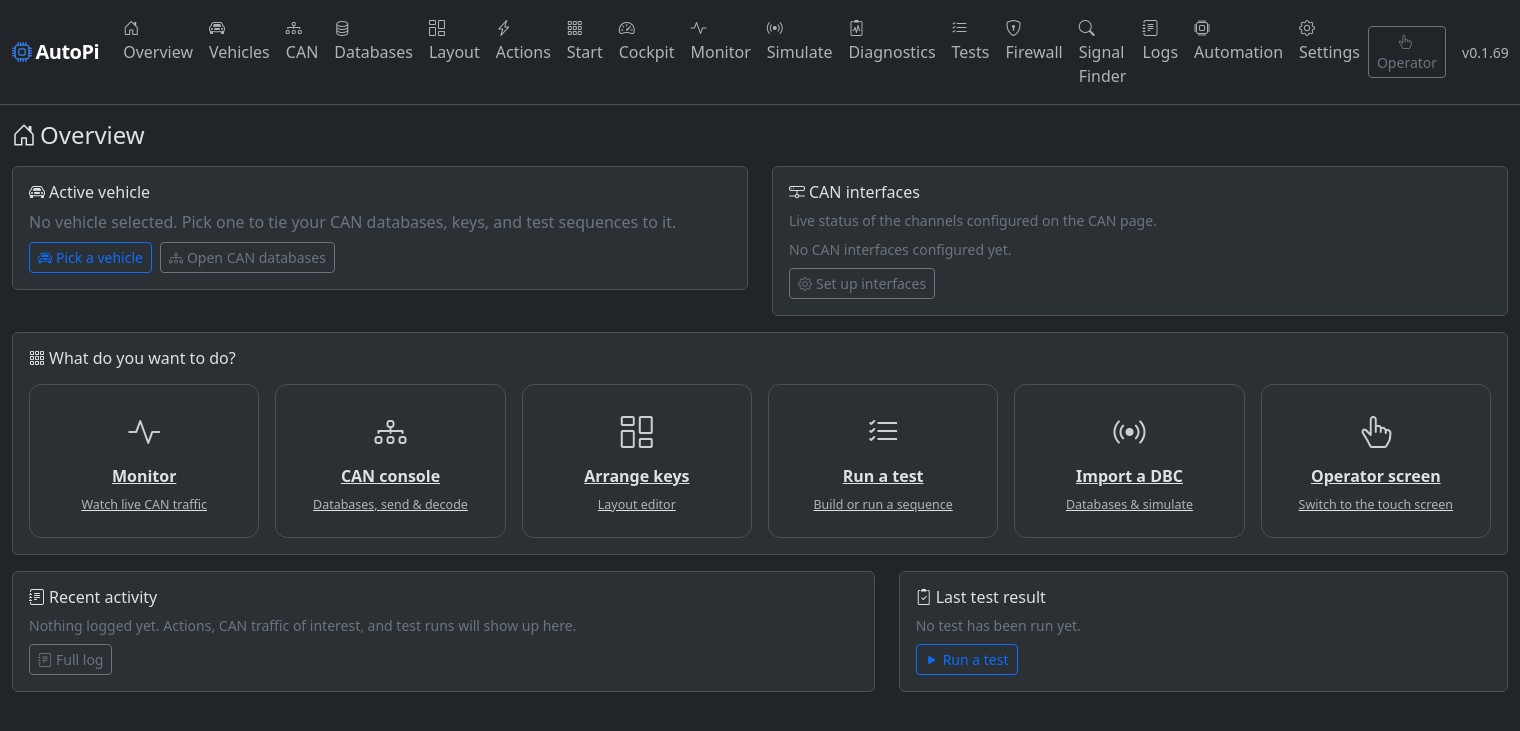
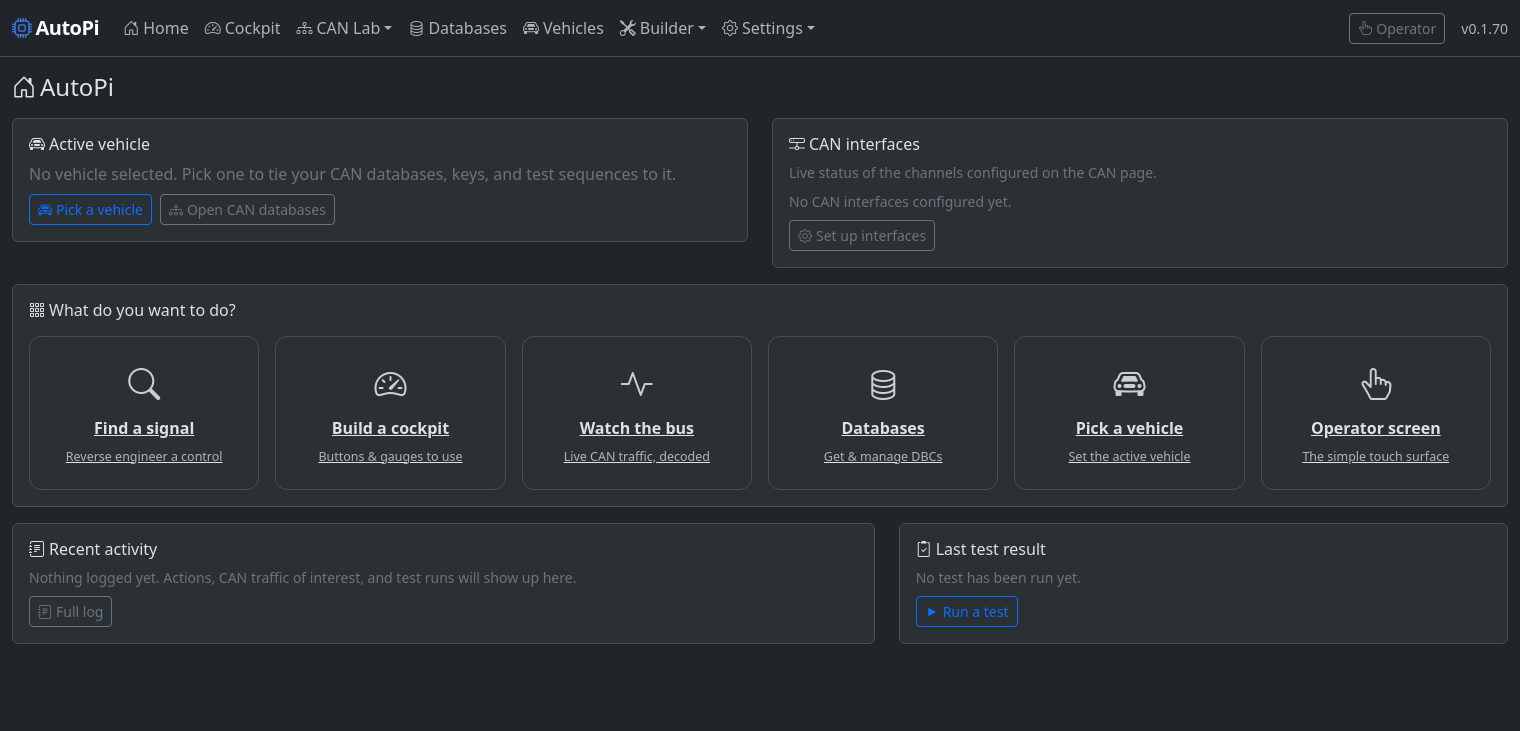
Before and after one commit to Syracuse3DPrintingOrg/autopi, a FastAPI app: page /overview in a window 1520 px wide. Shown: the top 731 px of the page. Run offline with FastAPI, Linux system fonts and the light colour scheme; some libraries are stand-ins or nearby versions.

Commit message:
CAN-first UI: consolidate 18-item nav to 7, task-based home, restate identity
Nav: eighteen flat items -> Home | Cockpit | CAN Lab (Signal Finder/Monitor/
Simulate/CAN console/Firewall/Diagnostics) | Databases | Vehicles | Builder
(generic actions/start/layout/automation/tests, tucked but kept for the fork) |
Settings. Home page leads with the real workflows (find a signal, build a
cockpit, watch the bus, databases, pick a vehicle).

AGENTS.md: restate AutoPi as a CAN-first vehicle tool with a preserved, forkable
generic action/driver/cockpit engine, and the device-aware operator-vs-builder
surfaces. Part of epic AutoPi-x3j. Bump to 0.1.70.

```diff
--- a/service/app/config.py
+++ b/service/app/config.py
@@ -13,7 +13,7 @@ from typing import Any
 from pydantic_settings import BaseSettings, SettingsConfigDict
 
 APP_NAME = "AutoPi"
-APP_VERSION = "0.1.69"
+APP_VERSION = "0.1.70"
 
 # Where the setup page writes persisted settings and where state files live.
 _DEFAULT_DATA_DIR = Path(__file__).resolve().parent.parent / "data"
--- a/service/app/templates/base.html
+++ b/service/app/templates/base.html
@@ -23,23 +23,39 @@
       </button>
       <div class="collapse navbar-collapse" id="topnav">
         <ul class="navbar-nav me-auto">
-          <li class="nav-item"><a class="nav-link" href="overview"><i class="bi bi-house-door me-1"></i>Overview</a></li>
+          <li class="nav-item"><a class="nav-link" href="overview"><i class="bi bi-house-door me-1"></i>Home</a></li>
+          <li class="nav-item"><a class="nav-link" href="ui/cockpit"><i class="bi bi-speedometer2 me-1"></i>Cockpit</a></li>
+          <li class="nav-item dropdown">
+            <a class="nav-link dropdown-toggle" href="#" role="button" data-bs-toggle="dropdown"><i class="bi bi-diagram-3 me-1"></i>CAN Lab</a>
+            <ul class="dropdown-menu">
+              <li><a class="dropdown-item" href="ui/reverse"><i class="bi bi-search me-2"></i>Signal Finder</a></li>
+              <li><a class="dropdown-item" href="ui/can-monitor"><i class="bi bi-activity me-2"></i>Monitor</a></li>
+              <li><a class="dropdown-item" href="ui/can-sim"><i class="bi bi-broadcast me-2"></i>Simulate / send</a></li>
+              <li><a class="dropdown-item" href="can"><i class="bi bi-terminal me-2"></i>CAN console</a></li>
+              <li><a class="dropdown-item" href="ui/firewall"><i class="bi bi-shield-lock me-2"></i>Firewall</a></li>
+              <li><a class="dropdown-item" href="ui/diagnostics"><i class="bi bi-clipboard2-pulse me-2"></i>Diagnostics</a></li>
+            </ul>
+          </li>
+          <li class="nav-item"><a class="nav-link" href="ui/databases"><i class="bi bi-database me-1"></i>Databases</a></li>
           <li class="nav-item"><a class="nav-link" href="ui/profiles"><i class="bi bi-car-front me-1"></i>Vehicles</a></li>
-          <li class="nav-item"><a class="nav-link" href="can"><i class="bi bi-diagram-3 me-1"></i>CAN</a></li>
-          <li class="nav-item"><a class="nav-link" href="ui/databases"><i class="bi bi-database me-1"></i>Databases</a></li>
-          <li class="nav-item"><a class="nav-link" href="layout-editor"><i class="bi bi-columns-gap me-1"></i>Layout</a></li>
-          <li class="nav-item"><a class="nav-link" href="ui/actions"><i class="bi bi-lightning-charge me-1"></i>Actions</a></li>
-          <li class="nav-item"><a class="nav-link" href="start"><i class="bi bi-grid-3x3-gap me-1"></i>Start</a></li>
-          <li class="nav-item"><a class="nav-link" href="ui/cockpit"><i class="bi bi-speedometer2 me-1"></i>Cockpit</a></li>
-          <li class="nav-item"><a class="nav-link" href="ui/can-monitor"><i class="bi bi-activity me-1"></i>Monitor</a></li>
-          <li class="nav-item"><a class="nav-link" href="ui/can-sim"><i class="bi bi-broadcast me-1"></i>Simulate</a></li>
-          <li class="nav-item"><a class="nav-link" href="ui/diagnostics"><i class="bi bi-clipboard2-pulse me-1"></i>Diagnostics</a></li>
-          <li class="nav-item"><a class="nav-link" href="ui/tests"><i class="bi bi-list-check me-1"></i>Tests</a></li>
-          <li class="nav-item"><a class="nav-link" href="ui/firewall"><i class="bi bi-shield-lock me-1"></i>Firewall</a></li>
-          <li class="nav-item"><a class="nav-link" href="ui/reverse"><i class="bi bi-search me-1"></i>Signal Finder</a></li>
-          <li class="nav-item"><a class="nav-link" href="ui/logs"><i class="bi bi-journal-text me-1"></i>Logs</a></li>
-          <li class="nav-item"><a class="nav-link" href="automation"><i class="bi bi-cpu me-1"></i>Automation</a></li>
-          <li class="nav-item"><a class="nav-link" href="setup"><i class="bi bi-gear me-1"></i>Settings</a></li>
+          <li class="nav-item dropdown">
+            <a class="nav-link dropdown-toggle" href="#" role="button" data-bs-toggle="dropdown"><i class="bi bi-tools me-1"></i>Builder</a>
+            <ul class="dropdown-menu">
+              <li><h6 class="dropdown-header">Surfaces &amp; actions (generic)</h6></li>
+              <li><a class="dropdown-item" href="ui/actions"><i class="bi bi-lightning-charge me-2"></i>Actions</a></li>
+              <li><a class="dropdown-item" href="start"><i class="bi bi-grid-3x3-gap me-2"></i>Start menu</a></li>
+              <li><a class="dropdown-item" href="layout-editor"><i class="bi bi-columns-gap me-2"></i>Layout / Stream Deck</a></li>
+              <li><a class="dropdown-item" href="automation"><i class="bi bi-cpu me-2"></i>Automation</a></li>
+              <li><a class="dropdown-item" href="ui/tests"><i class="bi bi-list-check me-2"></i>Test sequences</a></li>
+            </ul>
+          </li>
+          <li class="nav-item dropdown">
+            <a class="nav-link dropdown-toggle" href="#" role="button" data-bs-toggle="dropdown"><i class="bi bi-gear me-1"></i>Settings</a>
+            <ul class="dropdown-menu">
+              <li><a class="dropdown-item" href="setup"><i class="bi bi-gear me-2"></i>Settings</a></li>
+              <li><a class="dropdown-item" href="ui/logs"><i class="bi bi-journal-text me-2"></i>Logs</a></li>
+            </ul>
+          </li>
         </ul>
         <a class="btn btn-outline-secondary btn-sm me-3" href="operator" title="Switch to the operator screen">
           <i class="bi bi-hand-index-thumb me-1"></i>Operator</a>
--- a/service/app/templates/overview.html
+++ b/service/app/templates/overview.html
@@ -1,5 +1,5 @@
 {% extends "base.html" %}
-{% block title %}Overview: {{ app_name }}{% endblock %}
+{% block title %}Home: {{ app_name }}{% endblock %}
 {% block head %}
 <style>
   .card { background: var(--bs-tertiary-bg); border: 1px solid var(--bs-border-color); margin-bottom: 1rem; }
@@ -19,7 +19,7 @@
 {% endblock %}
 {% block body %}
 <div class="container-fluid">
-  <h4 class="mb-3"><i class="bi bi-house-door me-1"></i>Overview</h4>
+  <h4 class="mb-3"><i class="bi bi-house-door me-1"></i>{{ app_name }}</h4>
 
   <div class="row">
     <div class="col-lg-6">
@@ -75,45 +75,45 @@
     <h6 class="mb-3"><i class="bi bi-grid-3x3-gap me-1"></i>What do you want to do?</h6>
     <div class="row g-3">
       <div class="col-6 col-md-4 col-lg-2">
-        <a class="ov-tile" href="ui/can-monitor">
-          <i class="bi bi-activity"></i>
-          <span class="ov-tile-label">Monitor</span>
-          <span class="ov-tile-sub">Watch live CAN traffic</span>
+        <a class="ov-tile" href="ui/reverse">
+          <i class="bi bi-search"></i>
+          <span class="ov-tile-label">Find a signal</span>
+          <span class="ov-tile-sub">Reverse engineer a control</span>
         </a>
       </div>
       <div class="col-6 col-md-4 col-lg-2">
-        <a class="ov-tile" href="can">
-          <i class="bi bi-diagram-3"></i>
-          <span class="ov-tile-label">CAN console</span>
-          <span class="ov-tile-sub">Databases, send &amp; decode</span>
+        <a class="ov-tile" href="ui/cockpit">
+          <i class="bi bi-speedometer2"></i>
+          <span class="ov-tile-label">Build a cockpit</span>
+          <span class="ov-tile-sub">Buttons &amp; gauges to use</span>
         </a>
       </div>
       <div class="col-6 col-md-4 col-lg-2">
-        <a class="ov-tile" href="layout-editor">
-          <i class="bi bi-columns-gap"></i>
-          <span class="ov-tile-label">Arrange keys</span>
-          <span class="ov-tile-sub">Layout editor</span>
+        <a class="ov-tile" href="ui/can-monitor">
+          <i class="bi bi-activity"></i>
+          <span class="ov-tile-label">Watch the bus</span>
+          <span class="ov-tile-sub">Live CAN traffic, decoded</span>
         </a>
       </div>
       <div class="col-6 col-md-4 col-lg-2">
-        <a class="ov-tile" href="ui/tests">
-          <i class="bi bi-list-check"></i>
-          <span class="ov-tile-label">Run a test</span>
-          <span class="ov-tile-sub">Build or run a sequence</span>
+        <a class="ov-tile" href="ui/databases">
+          <i class="bi bi-database"></i>
+          <span class="ov-tile-label">Databases</span>
+          <span class="ov-tile-sub">Get &amp; manage DBCs</span>
         </a>
       </div>
       <div class="col-6 col-md-4 col-lg-2">
-        <a class="ov-tile" href="ui/can-sim">
-          <i class="bi bi-broadcast"></i>
-          <span class="ov-tile-label">Import a DBC</span>
-          <span class="ov-tile-sub">Databases &amp; simulate</span>
+        <a class="ov-tile" href="ui/profiles">
+          <i class="bi bi-car-front"></i>
+          <span class="ov-tile-label">Pick a vehicle</span>
+          <span class="ov-tile-sub">Set the active vehicle</span>
         </a>
       </div>
       <div class="col-6 col-md-4 col-lg-2">
         <a class="ov-tile" href="operator">
           <i class="bi bi-hand-index-thumb"></i>
           <span class="ov-tile-label">Operator screen</span>
-          <span class="ov-tile-sub">Switch to the touch screen</span>
+          <span class="ov-tile-sub">The simple touch surface</span>
         </a>
       </div>
     </div>
```
Also changed, not shown: AGENTS.md (+20 -9 lines), CHANGELOG.md.
